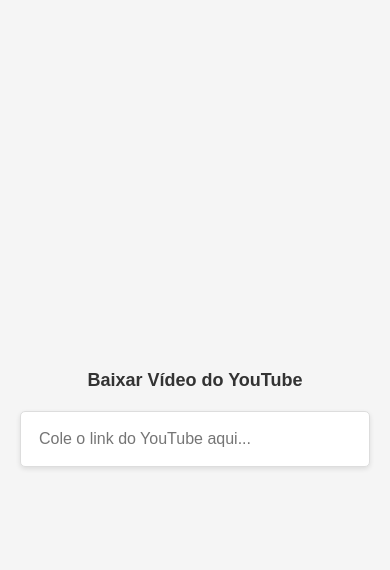
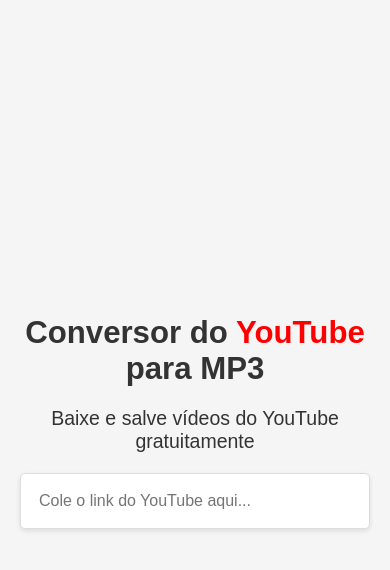
Before and after one commit to Motadeveloper/Audio, a Django app: page / in a window 390 px wide. Shown: the top 570 px of the page. Run offline with Django 5.2, Linux system fonts and the light colour scheme.

Commit message:
Update index.html

```diff
--- a/youtube_downloader/templates/youtube_downloader/index.html
+++ b/youtube_downloader/templates/youtube_downloader/index.html
@@ -77,12 +77,23 @@
         }
 
         h1 {
-            font-size: 24px;
+            font-size: 5vw;
             margin-bottom: 20px;
             color: #333;
             animation: fadeIn 1s ease-in-out;
         }
 
+        h1 span {
+            color: red;
+        }
+
+        p {
+            font-size: 3vw;
+            color: #333;
+            margin-bottom: 20px;
+        }
+
+        /* Estilos do Input */
         .input-container {
             position: relative;
             margin-bottom: 20px;
@@ -172,7 +183,11 @@
 
         @media (max-width: 600px) {
             h1 {
-                font-size: 20px;
+                font-size: 7vw;
+            }
+
+            p {
+                font-size: 4vw;
             }
 
             .input-container input {
@@ -193,7 +208,11 @@
 
         @media (max-width: 400px) {
             h1 {
-                font-size: 18px;
+                font-size: 8vw;
+            }
+
+            p {
+                font-size: 5vw;
             }
 
             .input-container input {
@@ -244,7 +263,8 @@
     </div>
 
     <div class="container">
-        <h1>Baixar Vídeo do YouTube</h1>
+        <h1>Conversor do <span>YouTube</span> para MP3</h1>
+        <p>Baixe e salve vídeos do YouTube gratuitamente</p>
         <div class="input-container">
             <input type="text" id="url" placeholder="Cole o link do YouTube aqui...">
         </div>
```
